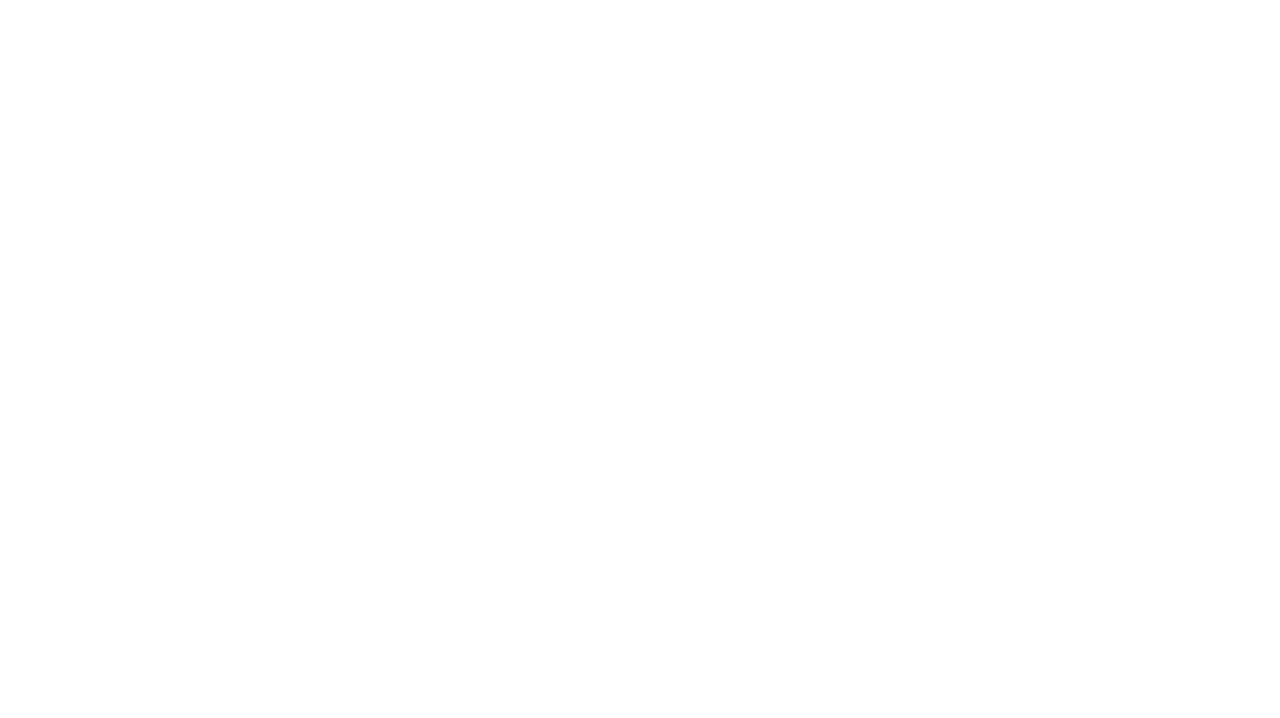
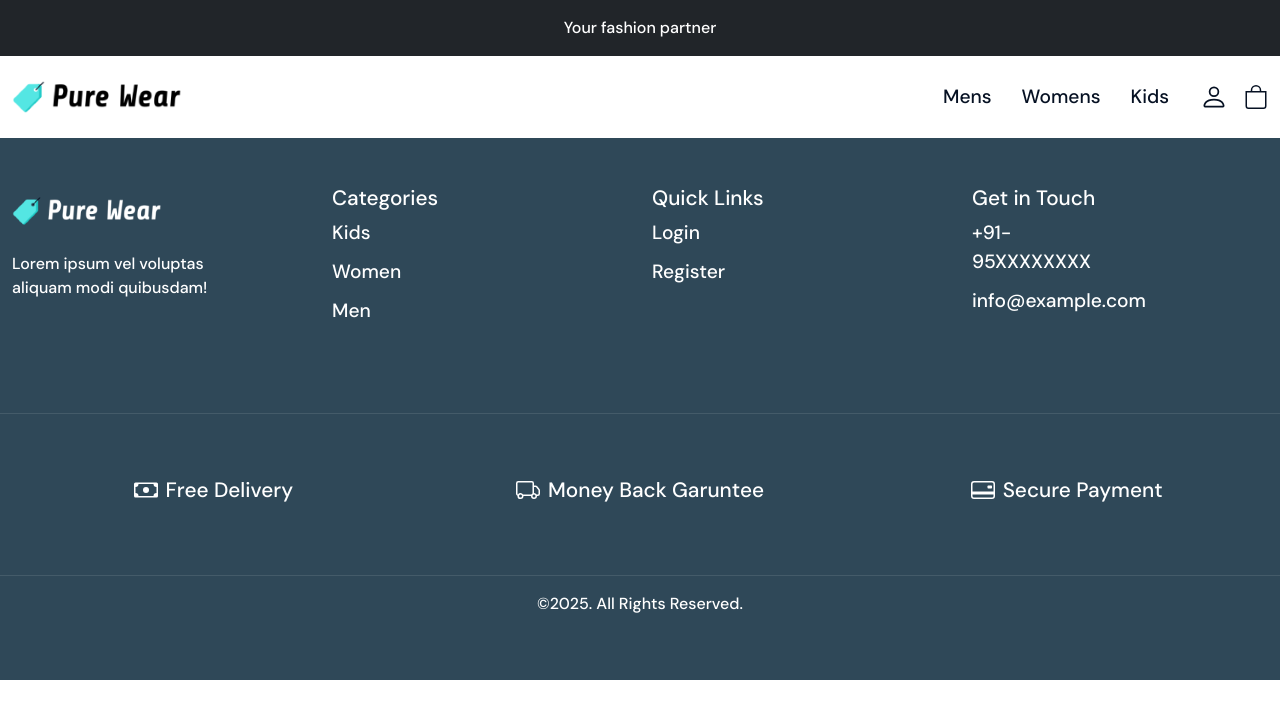
Before and after one commit to MuzCodeSmith/ecommerce-laravel-react-frontend, a React (Vite) app: page /checkout in a window 1280 px wide. Before the commit this address had no page. Shown: the top 718 px of the page. Built offline with nearby package versions, Linux system fonts and the light colour scheme.

Commit message:
create checkout component and route

```diff
--- a/src/App.jsx
+++ b/src/App.jsx
@@ -4,6 +4,7 @@ import Home from './components/Home'
 import Shop from './components/Shop'
 import Product from './components/Product'
 import Cart from './components/Cart'
+import Checkout from './components/Checkout'
 
 function App() {
 
@@ -15,6 +16,7 @@ function App() {
           <Route path='/shop' element={<Shop />} />
           <Route path='/product' element={<Product/>} />
           <Route path='/cart' element={<Cart/>} />
+          <Route path='/checkout' element={<Checkout/>} />
         </Routes>
       </BrowserRouter>
     </>
--- /dev/null
+++ b/src/components/Checkout.jsx
@@ -0,0 +1,12 @@
+import React from 'react'
+import Layout from './common/Layout'
+
+const Checkout = () => {
+  return (
+    <Layout>
+
+    </Layout>
+  )
+}
+
+export default Checkout
```
